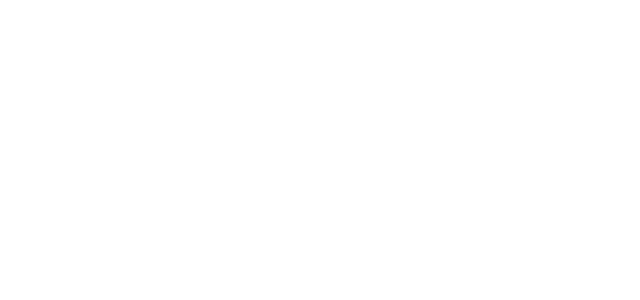
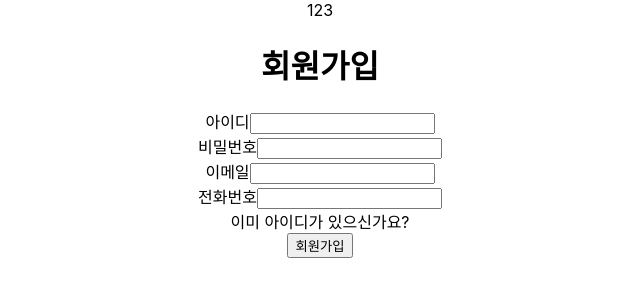
Before and after one commit to codestates/Animal_Palm, a React (Create React App) app in the folder react-animal_palm_client/: page /signup in a window 1280 px wide. Shown: the top 300 px of the page, without its empty margins (320-960 px from the left). Built offline with nearby package versions, Linux system fonts and the light colour scheme.

Commit message:
[Client] /#8 / feature/signup : signup skeleton

```diff
--- a/react-animal_palm_client/src/App.js
+++ b/react-animal_palm_client/src/App.js
@@ -1,9 +1,11 @@
 import './App.css';
+import { Signup } from './Pages/Signup';
 
 function App() {
   return (
     <div className="App">
       {/* {체크할 컴포넌트} */}
+      <Signup />
     </div>
   );
 }
--- /dev/null
+++ b/react-animal_palm_client/src/Pages/Signup.js
@@ -0,0 +1,42 @@
+import React from 'react';
+
+export const Signup = () => {
+  return (
+    <div>
+
+        <div>
+             {/*진행상황*/}
+            <span>1</span>
+            <span>2</span>
+            <span>3</span>
+        </div>
+      <center>
+        <h1>회원가입</h1>
+        <form>
+          <div>
+            <span>아이디</span>
+            <input />
+          </div>
+          <div>
+            <span>비밀번호</span>
+            <input type='password'/>
+          </div>
+          <div>
+            <span>이메일</span>
+            <input type='email'/>
+          </div>
+          <div>
+            <span>전화번호</span>
+            <input type='tel'/>
+          </div>
+          <div>
+              이미 아이디가 있으신가요?
+          </div>
+          <button type='submit'>
+            회원가입
+          </button>
+        </form>
+      </center>
+    </div>
+  );
+};
```
